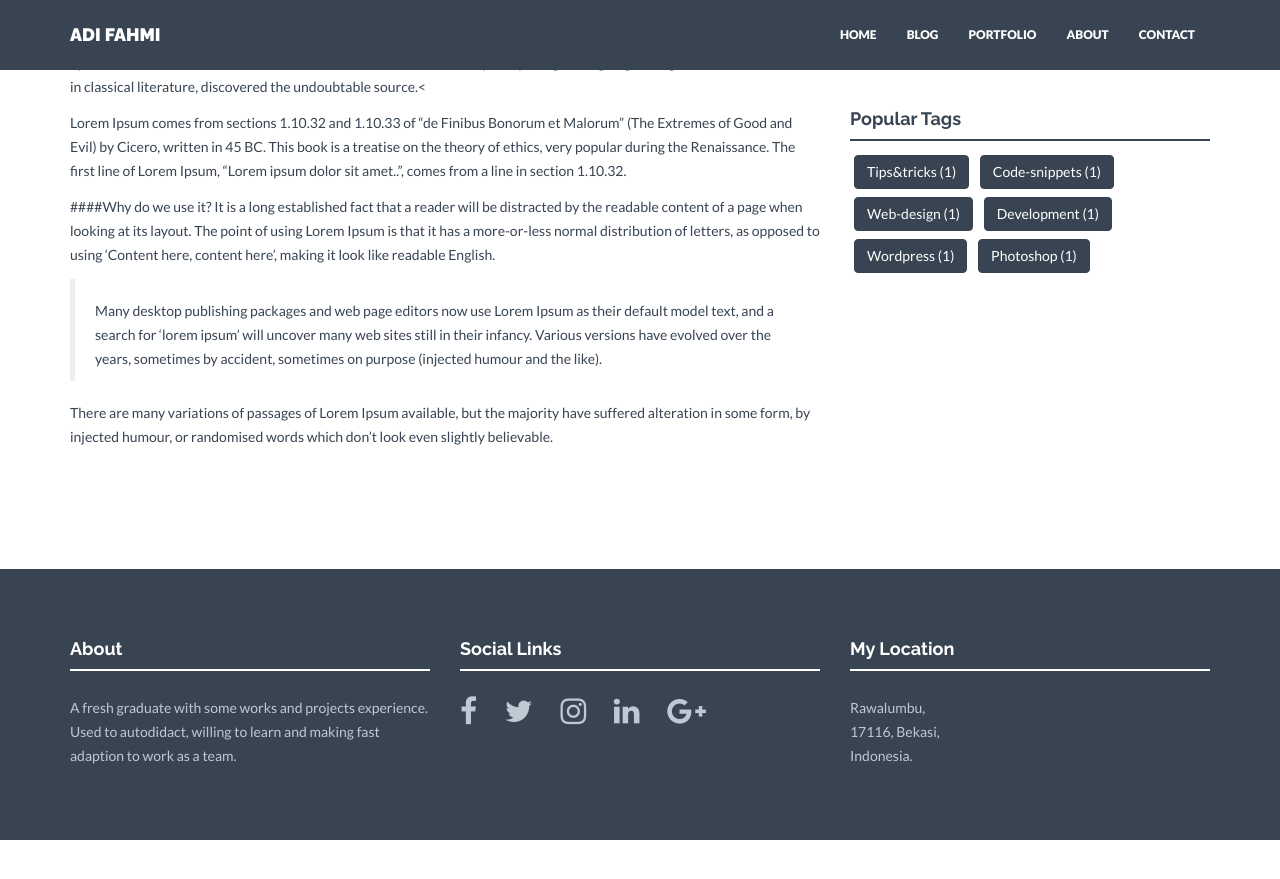
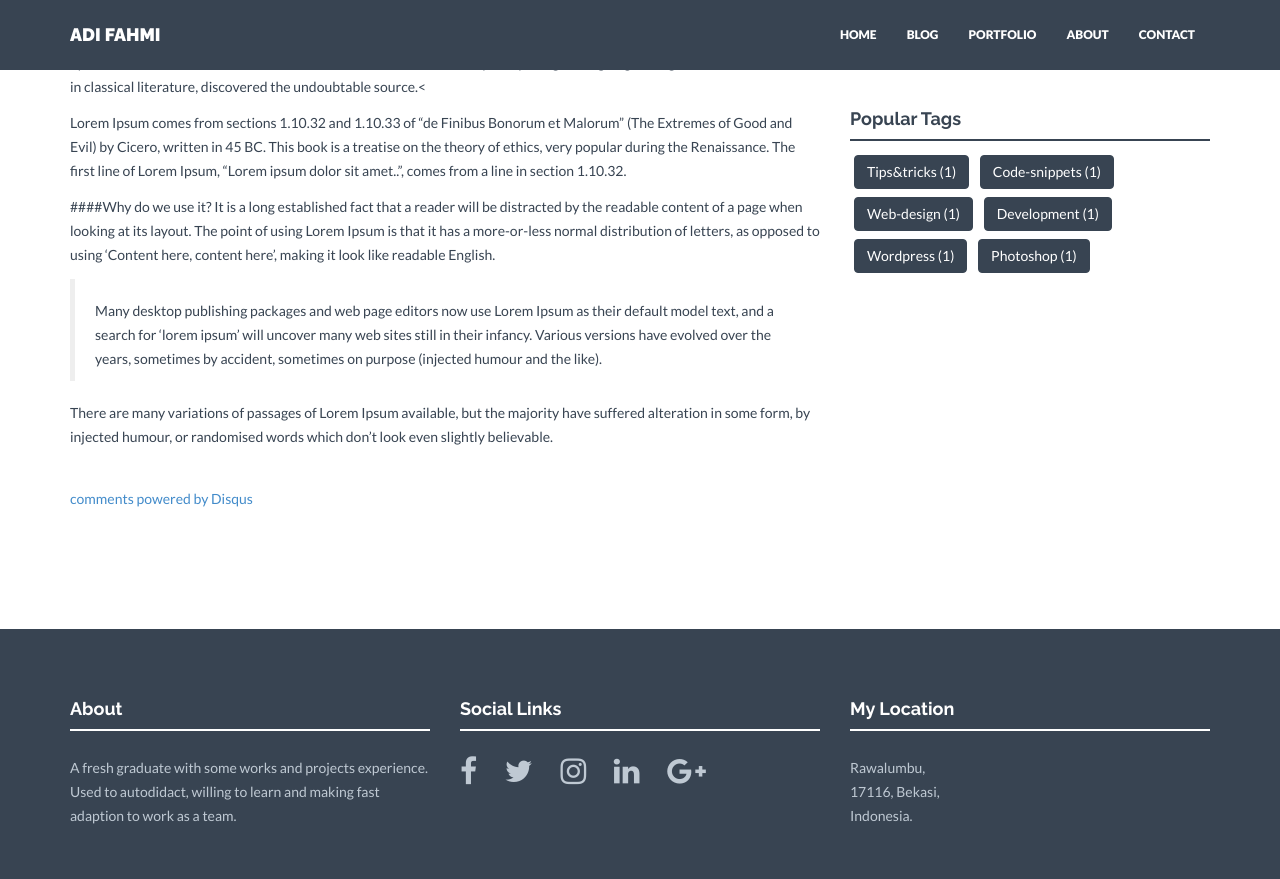
Before and after one commit to adifahmi/adifahmi.github.io, a Jekyll site: the page built from _posts/blog/2014-04-25-our-new-logo-is-here.markdown, in a window 1280 px wide and 900 px high, scrolled down 873 px. Shown: the top 879 px of the window. Built offline with Jekyll 4.4.1, drawn with Linux system fonts in a browser that asks for light colours; nearby versions of some CDN libraries; comment, search, counter and statistics services are not loaded; before the commit the page ends 1713 px from its top, so only the background shows below that.

Commit message:
Add disqus comment on blog posts.

```diff
--- /dev/null
+++ b/_includes/disqus.html
@@ -0,0 +1,13 @@
+<div id="disqus_thread"></div>
+    <script type="text/javascript">
+        /* * * CONFIGURATION VARIABLES: EDIT BEFORE PASTING INTO YOUR WEBPAGE * * */
+        var disqus_shortname = 'adifahmi'; // required: replace example with your forum shortname
+        /* * * DON'T EDIT BELOW THIS LINE * * */
+        (function() {
+            var dsq = document.createElement('script'); dsq.type = 'text/javascript'; dsq.async = true;
+            dsq.src = '//' + disqus_shortname + '.disqus.com/embed.js';
+            (document.getElementsByTagName('head')[0] || document.getElementsByTagName('body')[0]).appendChild(dsq);
+        })();
+    </script>
+    <noscript>Please enable JavaScript to view the <a href="http://disqus.com/?ref_noscript">comments powered by Disqus.</a></noscript>
+    <a href="http://disqus.com" class="dsq-brlink">comments powered by <span class="logo-disqus">Disqus</span></a>
--- a/_layouts/post.html
+++ b/_layouts/post.html
@@ -16,6 +16,8 @@
             {{ content }}
 
             <div class="spacing"></div>
+            {% include disqus.html %}
+            <div class="spacing"></div>
             <!-- <h6>SHARE:</h6>
             <p class="share">
                 <a href="#"><i class="fa fa-twitter"></i></a>
```
